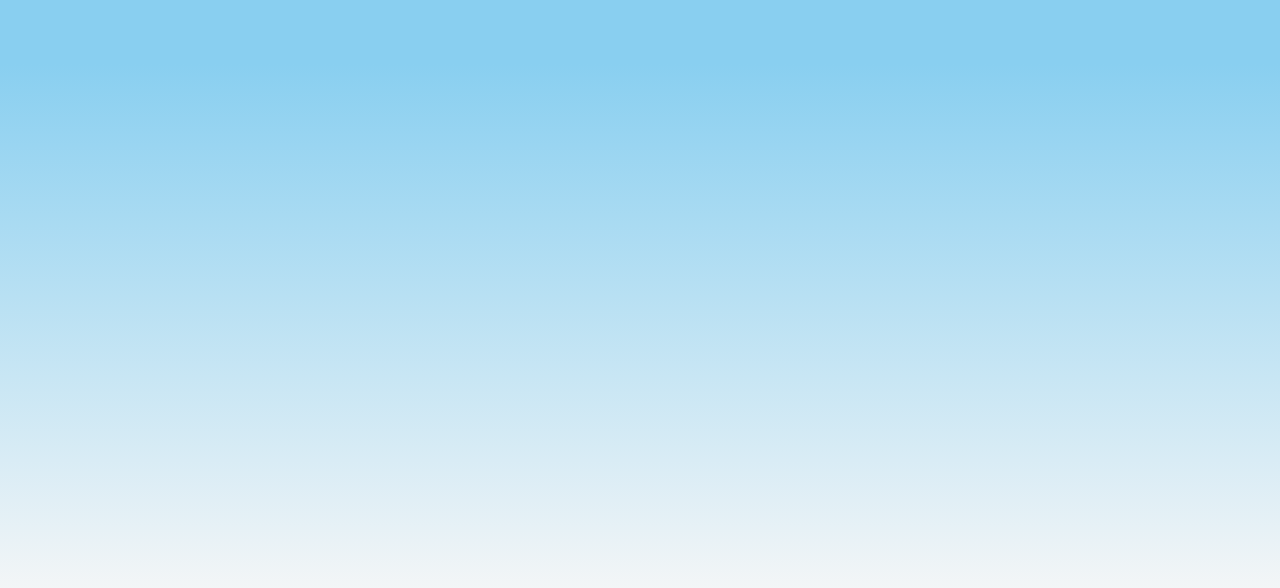
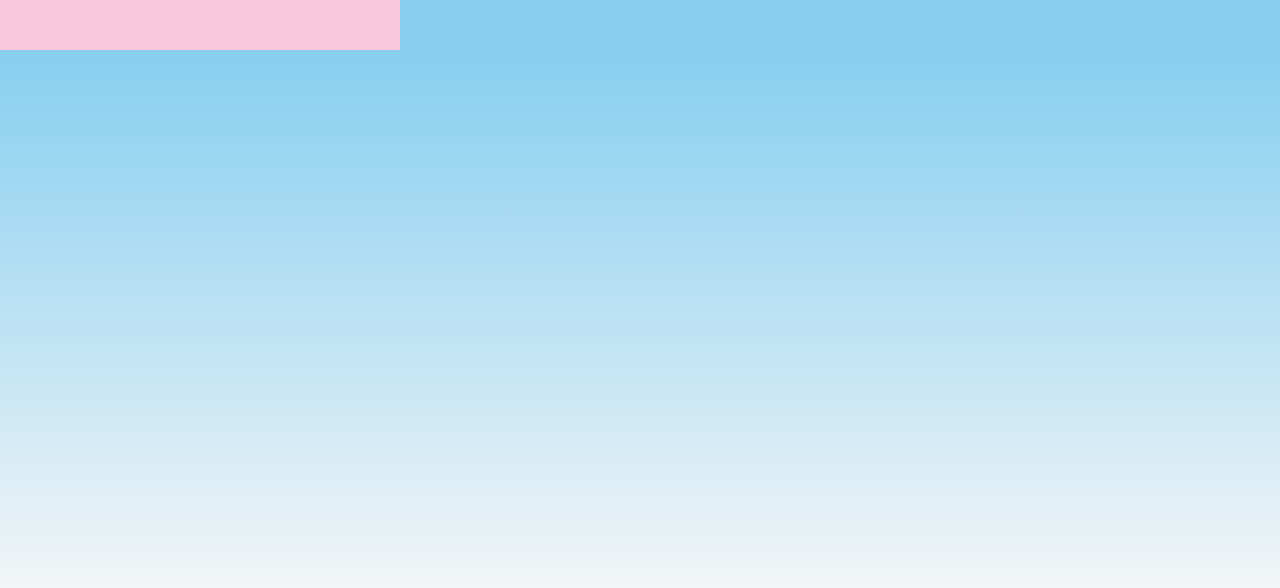
Before and after one commit to campatterson4/JavaScript-Music-Player, a plain HTML site: page index.html in a window 1280 px wide. Drawn offline with Linux system fonts and the light colour scheme.

Commit message:
styling container and music player

```diff
--- a/styles.css
+++ b/styles.css
@@ -4,6 +4,7 @@
     --grey: #d3d3d3;
     --light-grey: #f0f0f0;
     --blue: #89CFF0;
+    --pink: #F8C8DC;
 }
 
 *,
@@ -18,6 +19,16 @@ body {
     font-family: 'Roboto', sans-serif;
     height: 100vh;
     background-image: linear-gradient(0deg, rgb(247, 247, 247) 23.8%, rgb(137, 207, 240) 92%)
+}
 
+/* ---- PLAYER ---- */
+.container {
+    width: 100%;
+}
 
+.player {
+    width: 25rem;
+    padding: 1.563rem 2.188rem;
+    background-color: var(--pink);
+    text-align: center;
 }
```
